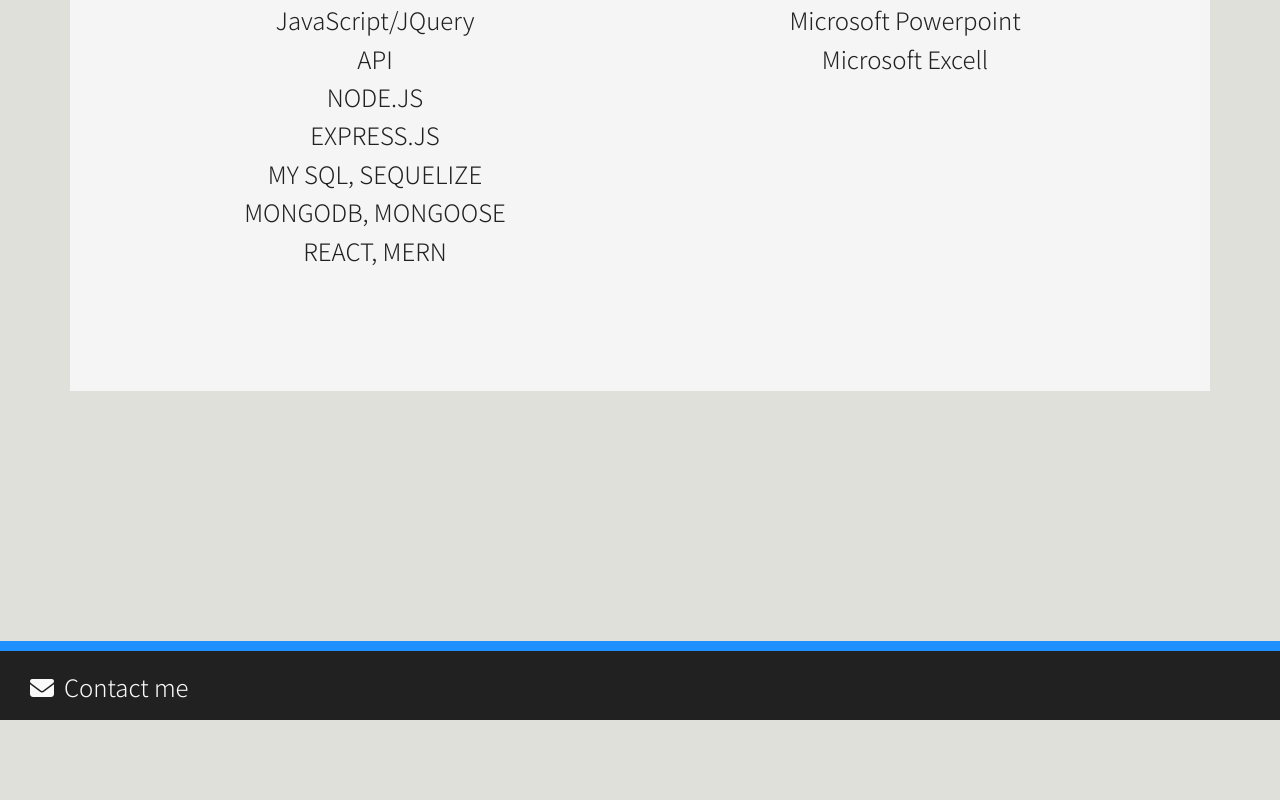
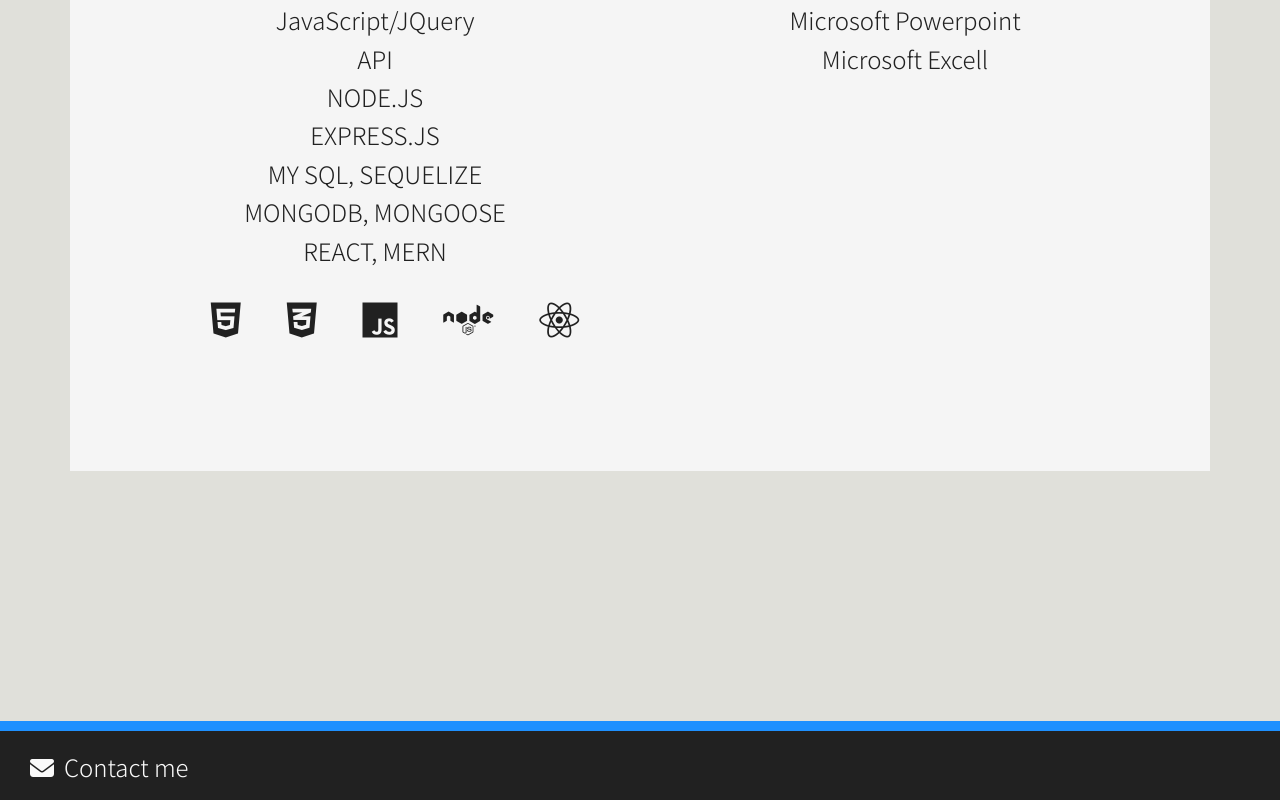
Before and after one commit to Oliviapark113/react_portfolio_20, a React (Create React App) app: page / in a window 1280 px wide. Shown: the part 1081-1881 px from the top of the page. Before the commit the page ends 1801 px from the top, so only its background shows below. Built offline with nearby package versions, Linux system fonts and the light colour scheme.

Commit message:
updated skillset.js

```diff
--- a/package.json
+++ b/package.json
@@ -10,6 +10,7 @@
     "gh-pages": "^3.1.0",
     "react": "^17.0.2",
     "react-dom": "^17.0.2",
+    "react-icon": "^1.0.0",
     "react-scripts": "4.0.3",
     "styled-components": "^5.2.3",
     "web-vitals": "^1.1.1"
--- a/src/components/css/style.css
+++ b/src/components/css/style.css
@@ -113,6 +113,13 @@
             .skill-header{
                 font-weight:500;
                 font-size: 26px;
+            }
+            .skill-icons{
+                list-style-type:none;
+                font-size: 40px;
+                display: flex;
+                flex-direction: row;
+                justify-content: space-evenly;
             }
 
 
@@ -233,6 +240,11 @@
                     margin-bottom: 15px;
                 }
 
+                .skill-icons{
+                 padding: 0;
+                }
+
+
                 .contact-mainbox {
                     background-image: url('../../Portfolio_photos/media_bg_paper.jpg');
 
--- a/src/components/pages/About.js
+++ b/src/components/pages/About.js
@@ -10,6 +10,7 @@
 import Skillset from "../pagesComponents/AboutPage/skillset";
 import Otherskillset from "../pagesComponents/AboutPage/otherskillset";
 import Biobox from "../pagesComponents/AboutPage/biobox"
+
 
 const About = () => (
   <Container>
--- a/src/components/pagesComponents/AboutPage/skillset.js
+++ b/src/components/pagesComponents/AboutPage/skillset.js
@@ -1,4 +1,5 @@
 import React from "react"
+
 
 
 const Skillset = () =>(
@@ -16,6 +17,13 @@
       <li>MONGODB, MONGOOSE</li>
       <li>REACT, MERN</li>
     </ul>
+    <ul className="skill-icons">
+      <li><i class="fab fa-html5"></i></li>
+      <li><i class="fab fa-css3-alt"></i> </li>
+      <li><i class="fab fa-js"></i></li>
+      <li><i class="fab fa-node"></i></li>
+      <li><i class="fab fa-react"></i></li>
+    </ul>
     </>
 )
 
```
Also changed, not shown: 1 other file (tests, documents, lock files or other folders).
